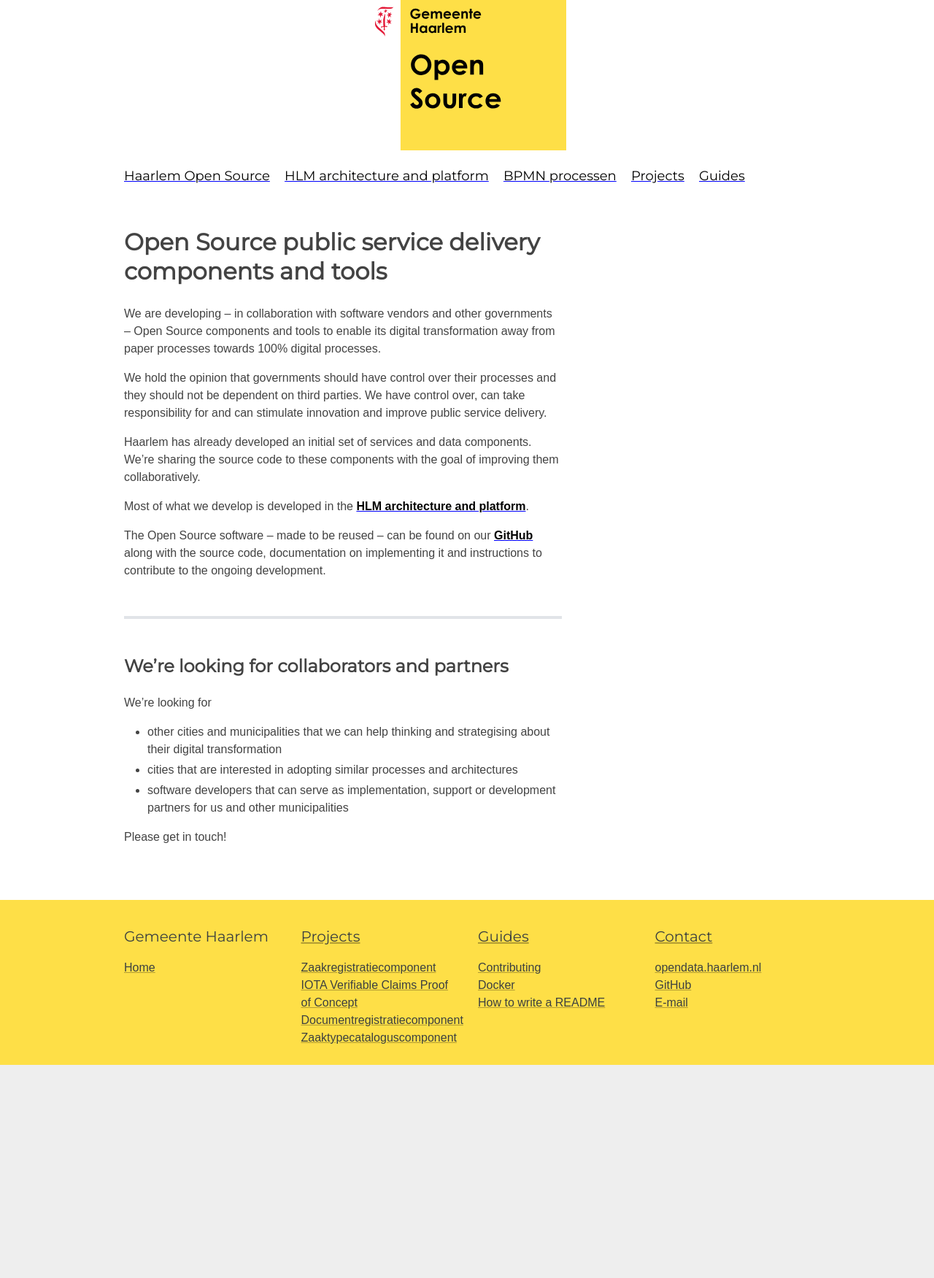
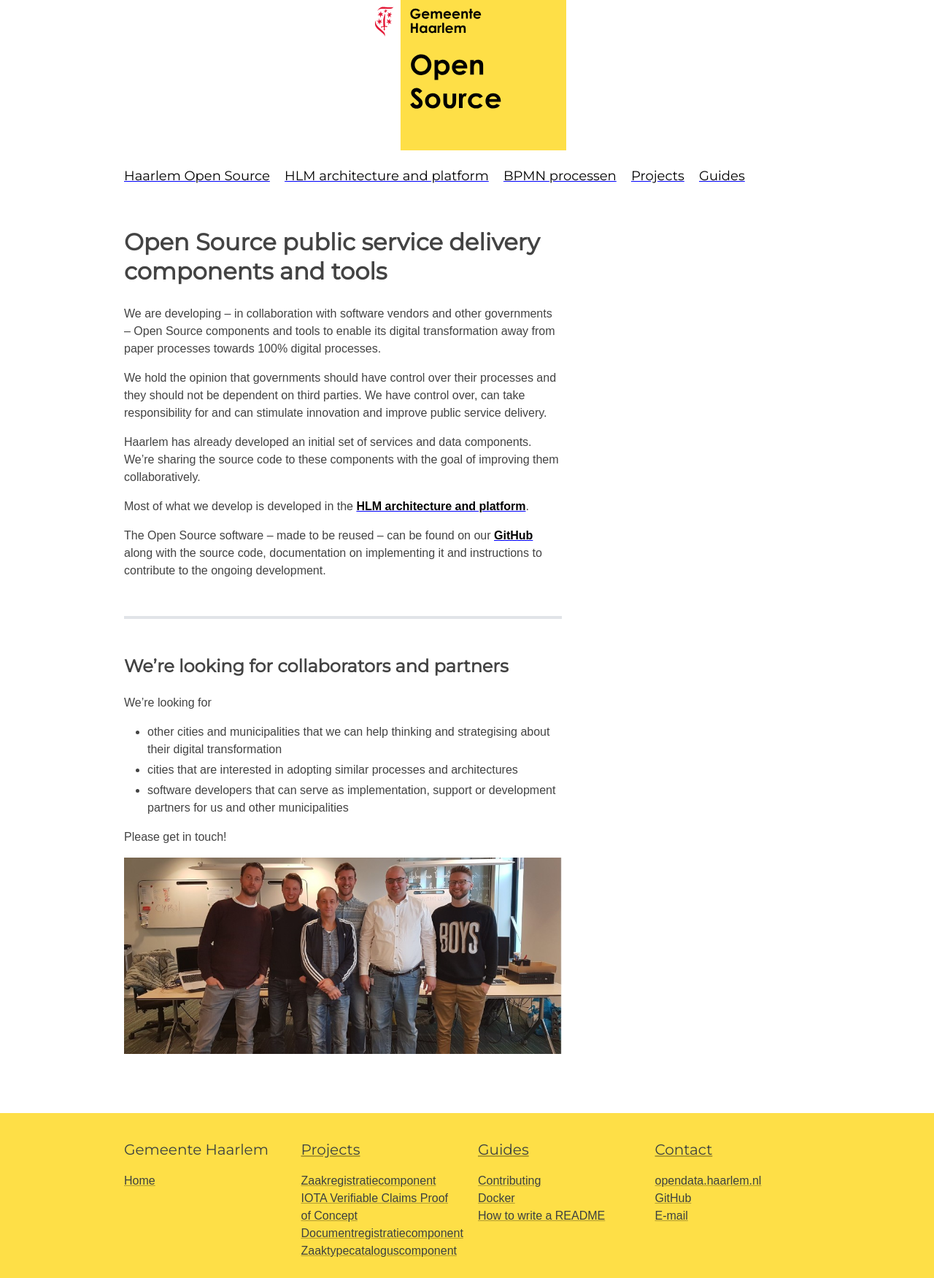
Before and after one commit to Haarlem/haarlem.github.io, a Jekyll site: the page built from index.md, in a window 1280 px wide. Shown: the whole page at 73% size. Built offline with Jekyll 4.4.1, drawn with Linux system fonts in a browser that asks for light colours; our own code applies the rules of GitHub Pages for plain Markdown files; before the commit the page ends 1459 px from its top, so only the background shows below that.

Commit message:
Add a photo of the team to the home page

```diff
--- a/index.md
+++ b/index.md
@@ -21,3 +21,5 @@ We're looking for
 * software developers that can serve as implementation, support or development partners for us and other municipalities
 
 Please get in touch!
+
+![The handsome faces of our kick-ass development team](assets/team-photo.png)
```
Also changed, not shown: assets/team-photo.png (added).
